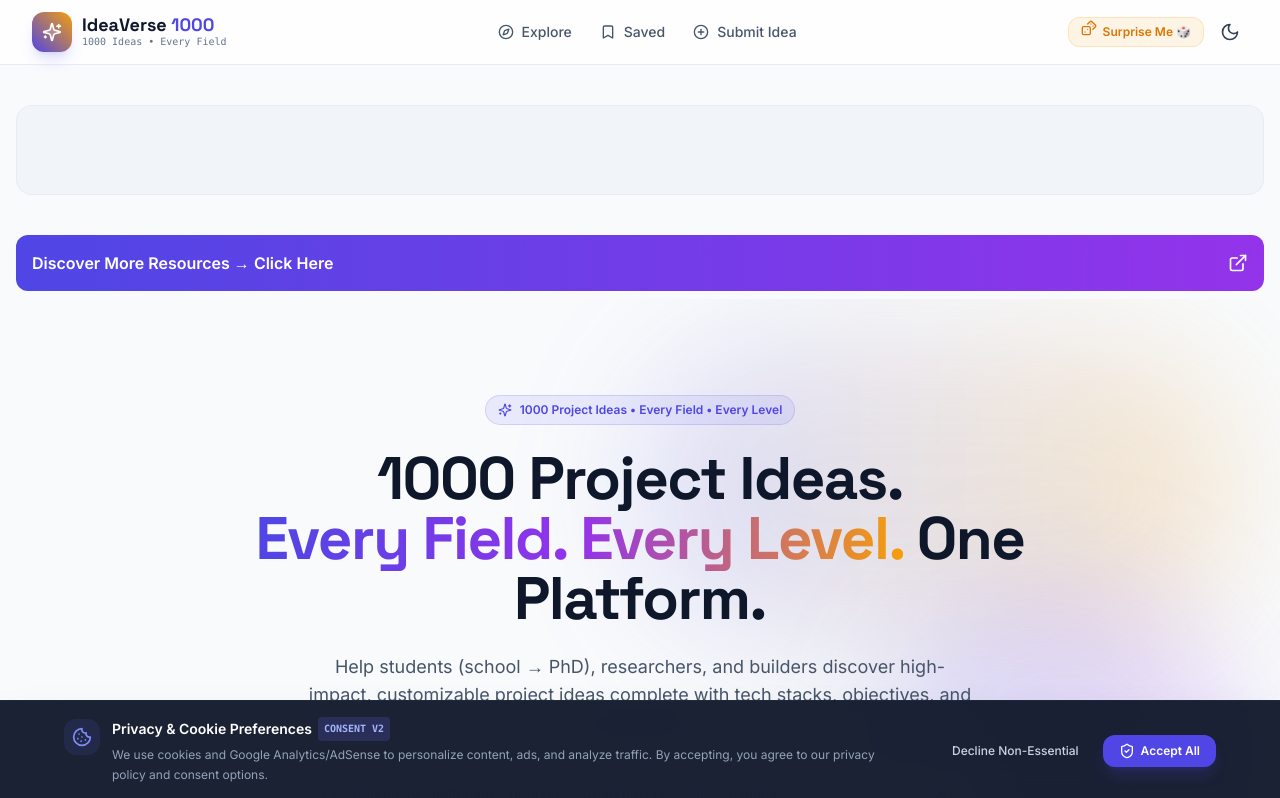
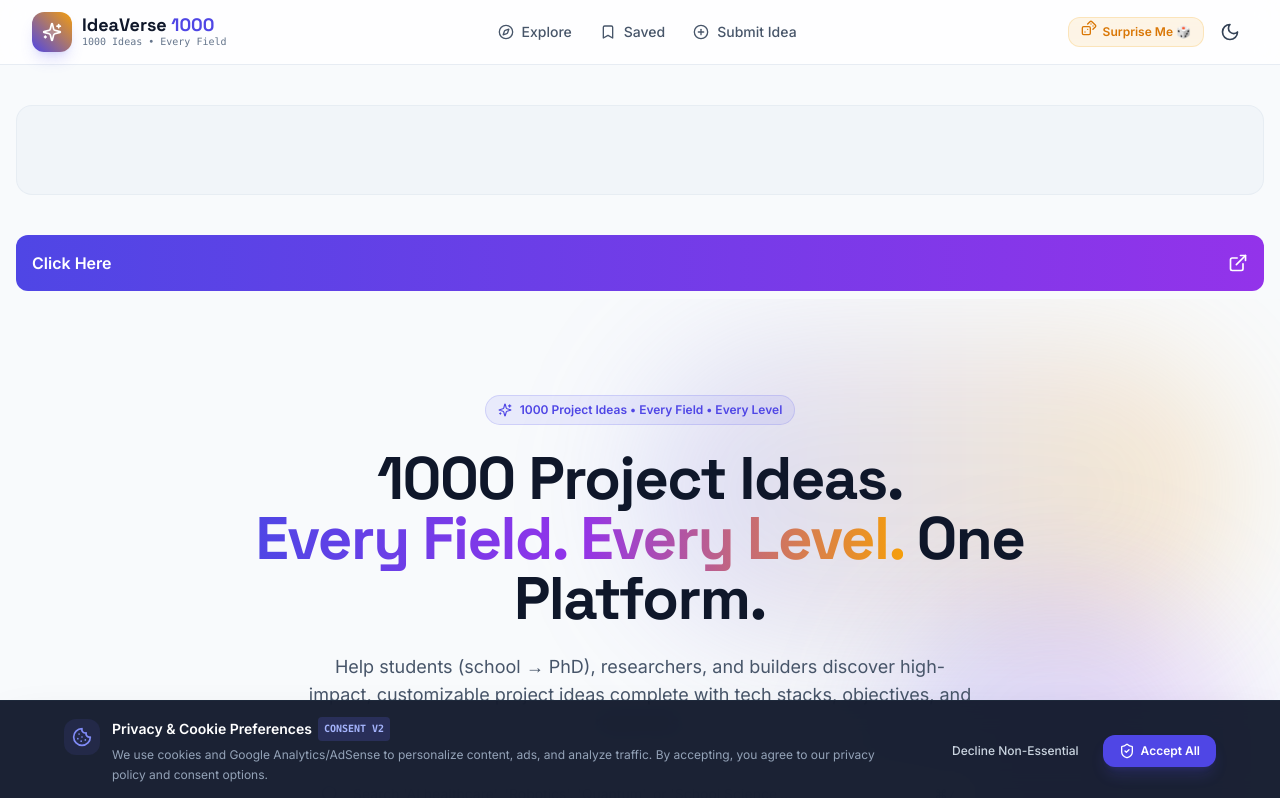
Before and after one commit to fazlurrehmank4-svg/idea, a Next.js app: page / in a window 1280 px wide. Shown: the top 798 px of the page. Built offline with nearby package versions, Linux system fonts and the light colour scheme.

Commit message:
Shorten link text in resource section

```diff
--- a/src/app/page.tsx
+++ b/src/app/page.tsx
@@ -36,7 +36,7 @@ export default function HomePage() {
             className="block w-full bg-gradient-to-r from-indigo-600 to-purple-600 hover:from-indigo-700 hover:to-purple-700 rounded-lg p-4 text-white font-semibold transition-all duration-300 hover:shadow-lg group"
           >
             <div className="flex items-center justify-between">
-              <span>Discover More Resources → Click Here</span>
+              <span>Click Here</span>
               <ExternalLink className="w-5 h-5 group-hover:translate-x-1 transition-transform" />
             </div>
           </a>
```
